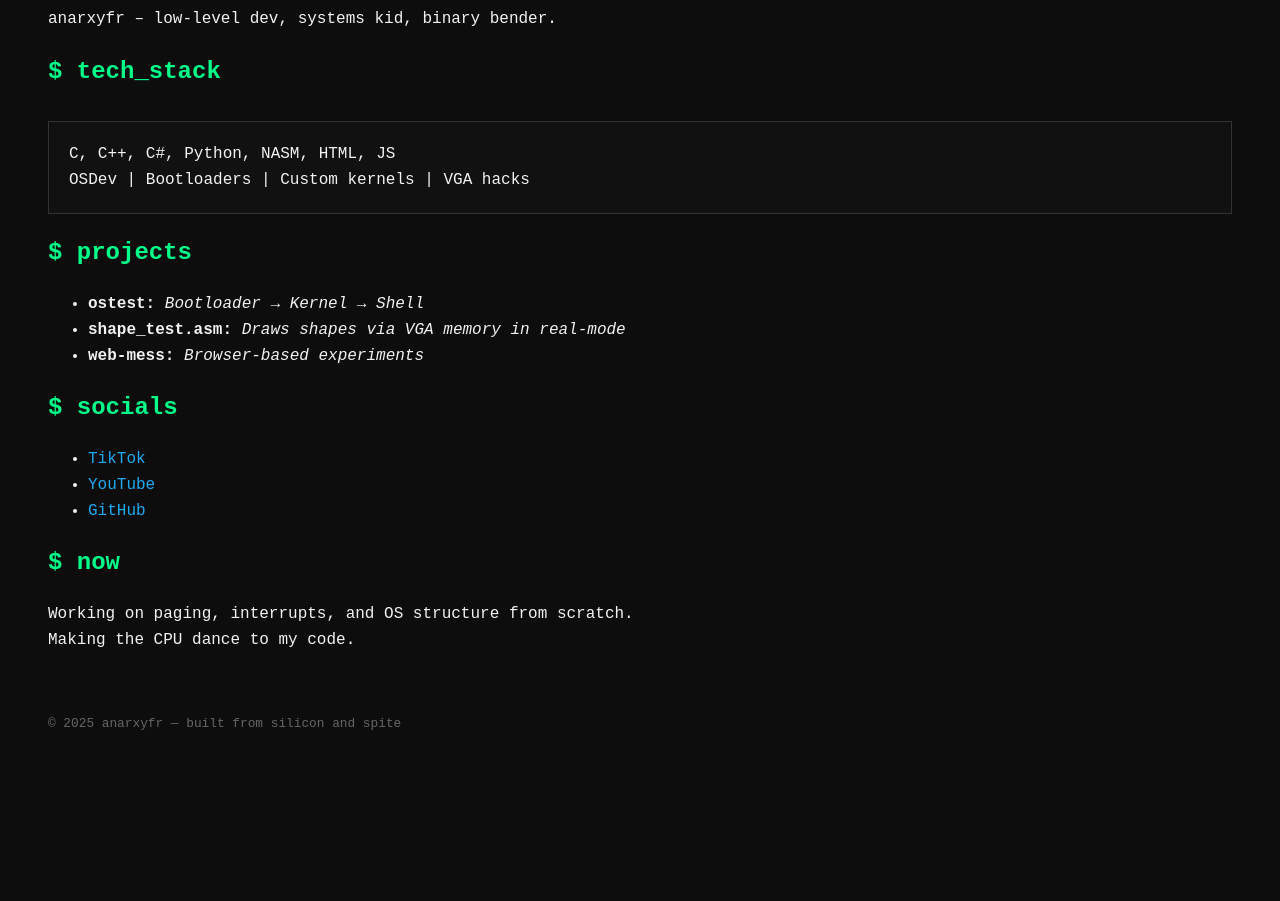
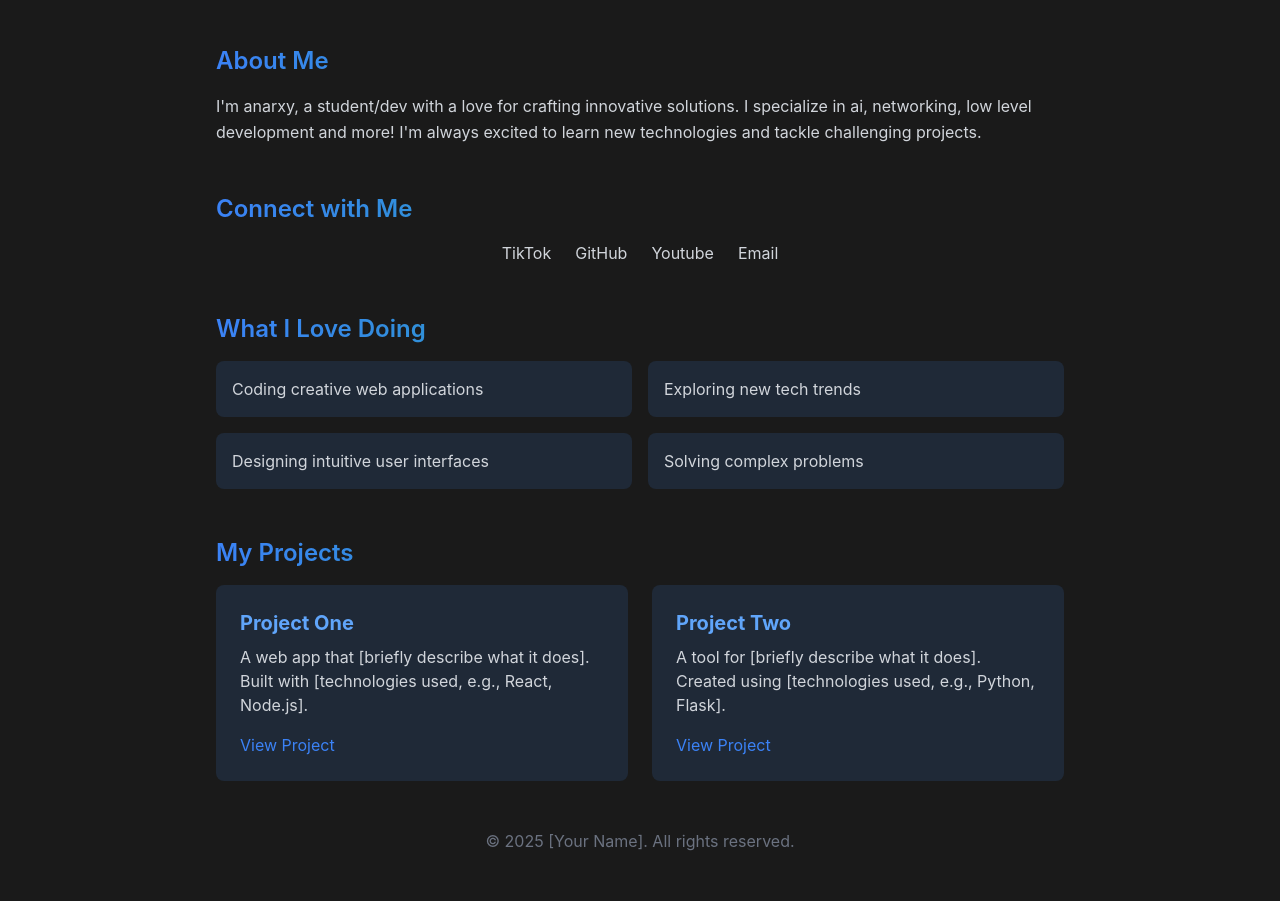
Before and after one commit to Anarxyfr/anarxyfr.github.io, a plain HTML site: page index.html in a window 1280 px wide. Shown: the part 135-1036 px from the top of the page. Before the commit the page ends 917 px from the top, so only its background shows below. Drawn offline with nearby package versions, Linux system fonts and the light colour scheme.

Commit message:
Update index.html

```diff
--- a/index.html
+++ b/index.html
@@ -1,67 +1,113 @@
 <!DOCTYPE html>
 <html lang="en">
 <head>
-  <meta charset="UTF-8" />
-  <meta name="viewport" content="width=device-width, initial-scale=1.0"/>
-  <meta name="author" content="anarxyfr">
-  <title>Anarxyfr</title>
+  <meta charset="UTF-8">
+  <meta name="viewport" content="width=device-width, initial-scale=1.0">
+  <title>Your Portfolio</title>
+  <script src="https://cdn.tailwindcss.com"></script>
   <style>
     body {
-      background: #0d0d0d;
-      color: #f2f2f2;
-      font-family: 'Courier New', monospace;
-      padding: 40px;
-      line-height: 1.6;
+      background-color: #1a1a1a;
+      color: #e5e7eb;
+      font-family: 'Inter', sans-serif;
     }
-    h1, h2 {
-      color: #00ff88;
+    .section-heading {
+      background: linear-gradient(to right, #3b82f6, #10b981);
+      -webkit-background-clip: text;
+      -webkit-text-fill-color: transparent;
     }
-    a {
-      color: #1eaaf1;
-      text-decoration: none;
+    .project-card {
+      transition: transform 0.3s ease, box-shadow 0.3s ease;
     }
-    a:hover {
-      text-decoration: underline;
+    .project-card:hover {
+      transform: translateY(-5px);
+      box-shadow: 0 10px 20px rgba(59, 130, 246, 0.3);
     }
-    .terminal-box {
-      background: #111;
-      padding: 20px;
-      border: 1px solid #333;
-      margin-top: 30px;
+    .social-link {
+      transition: color 0.3s ease;
+    }
+    .social-link:hover {
+      color: #3b82f6;
     }
   </style>
 </head>
-<body>
+<body class="min-h-screen flex flex-col items-center justify-center">
+  <div class="max-w-4xl w-full px-6 py-12">
+    <!-- Header Section -->
+    <header class="text-center mb-12">
+      <h1 class="text-4xl font-bold section-heading">Hi, I'm anarxy</h1>
+      <p class="mt-4 text-lg text-gray-400">A passionate creator building cool stuff.</p>
+    </header>
 
-  <h1>$ whoami</h1>
-  <p>anarxyfr – low-level dev, systems kid, binary bender.</p>
+    <!-- About Section -->
+    <section class="mb-12">
+      <h2 class="text-2xl font-semibold section-heading mb-4">About Me</h2>
+      <p class="text-gray-300 leading-relaxed">
+        I'm anarxy, a student/dev with a love for crafting innovative solutions. I specialize in ai, networking, low level development and more!
+        I'm always excited to learn new technologies and tackle challenging projects.
+      </p>
+    </section>
 
-  <h2>$ tech_stack</h2>
-  <div class="terminal-box">
-    C, C++, C#, Python, NASM, HTML, JS<br>
-    OSDev | Bootloaders | Custom kernels | VGA hacks
+    <!-- Socials Section -->
+    <section class="mb-12">
+      <h2 class="text-2xl font-semibold section-heading mb-4">Connect with Me</h2>
+      <div class="flex space-x-6 justify-center">
+        <a href="https://tiktok.com/@anarxyyfr" class="social-link text-gray-300 hover:text-blue-500" target="_blank">TikTok</a>
+        <a href="https://github.com/Anarxyfr" class="social-link text-gray-300 hover:text-blue-500" target="_blank">GitHub</a>
+        <a href="https://www.youtube.com/@anarxy" class="social-link text-gray-300 hover:text-blue-500" target="_blank">Youtube</a>
+        <a href="mailto:anarxybusiness@gmail.com" class="social-link text-gray-300 hover:text-blue-500">Email</a>
+      </div>
+    </section>
+
+    <!-- Interests Section -->
+    <section class="mb-12">
+      <h2 class="text-2xl font-semibold section-heading mb-4">What I Love Doing</h2>
+      <ul class="grid grid-cols-1 sm:grid-cols-2 gap-4 text-gray-300">
+        <li class="bg-gray-800 p-4 rounded-lg">Coding creative web applications</li>
+        <li class="bg-gray-800 p-4 rounded-lg">Exploring new tech trends</li>
+        <li class="bg-gray-800 p-4 rounded-lg">Designing intuitive user interfaces</li>
+        <li class="bg-gray-800 p-4 rounded-lg">Solving complex problems</li>
+      </ul>
+    </section>
+
+    <!-- Projects Section -->
+    <section class="mb-12">
+      <h2 class="text-2xl font-semibold section-heading mb-4">My Projects</h2>
+      <div class="grid grid-cols-1 sm:grid-cols-2 gap-6">
+        <div class="project-card bg-gray-800 p-6 rounded-lg">
+          <h3 class="text-xl font-bold text-blue-400">Project One</h3>
+          <p class="text-gray-300 mt-2">A web app that [briefly describe what it does]. Built with [technologies used, e.g., React, Node.js].</p>
+          <a href="https://project-one-link.com" class="text-blue-500 mt-4 inline-block" target="_blank">View Project</a>
+        </div>
+        <div class="project-card bg-gray-800 p-6 rounded-lg">
+          <h3 class="text-xl font-bold text-blue-400">Project Two</h3>
+          <p class="text-gray-300 mt-2">A tool for [briefly describe what it does]. Created using [technologies used, e.g., Python, Flask].</p>
+          <a href="https://project-two-link.com" class="text-blue-500 mt-4 inline-block" target="_blank">View Project</a>
+        </div>
+      </div>
+    </section>
+
+    <!-- Footer -->
+    <footer class="text-center text-gray-500 mt-12">
+      <p>&copy; 2025 [Your Name]. All rights reserved.</p>
+    </footer>
   </div>
 
-  <h2>$ projects</h2>
-  <ul>
-    <li><strong>ostest:</strong> <em>Bootloader → Kernel → Shell</em></li>
-    <li><strong>shape_test.asm:</strong> <em>Draws shapes via VGA memory in real-mode</em></li>
-    <li><strong>web-mess:</strong> <em>Browser-based experiments</em></li>
-  </ul>
-
-  <h2>$ socials</h2>
-  <ul>
-    <li><a href="https://www.tiktok.com/@anarxyyfr" target="_blank">TikTok</a></li>
-    <li><a href="https://www.youtube.com/@Anarxy" target="_blank">YouTube</a></li>
-    <li><a href="https://github.com/anarxyfr" target="_blank">GitHub</a></li>
-  </ul>
-
-  <h2>$ now</h2>
-  <p>Working on paging, interrupts, and OS structure from scratch.<br>
-  Making the CPU dance to my code.</p>
-
-  <footer style="margin-top: 60px; font-size: 0.8em; color: #666;">
-    &copy; 2025 anarxyfr — built from silicon and spite
-  </footer>
+  <script>
+    // Simple scroll animation for project cards
+    document.addEventListener('DOMContentLoaded', () => {
+      const cards = document.querySelectorAll('.project-card');
+      cards.forEach(card => {
+        card.addEventListener('mouseenter', () => {
+          card.style.transform = 'translateY(-5px)';
+          card.style.boxShadow = '0 10px 20px rgba(59, 130, 246, 0.3)';
+        });
+        card.addEventListener('mouseleave', () => {
+          card.style.transform = 'translateY(0)';
+          card.style.boxShadow = 'none';
+        });
+      });
+    });
+  </script>
 </body>
 </html>
```
